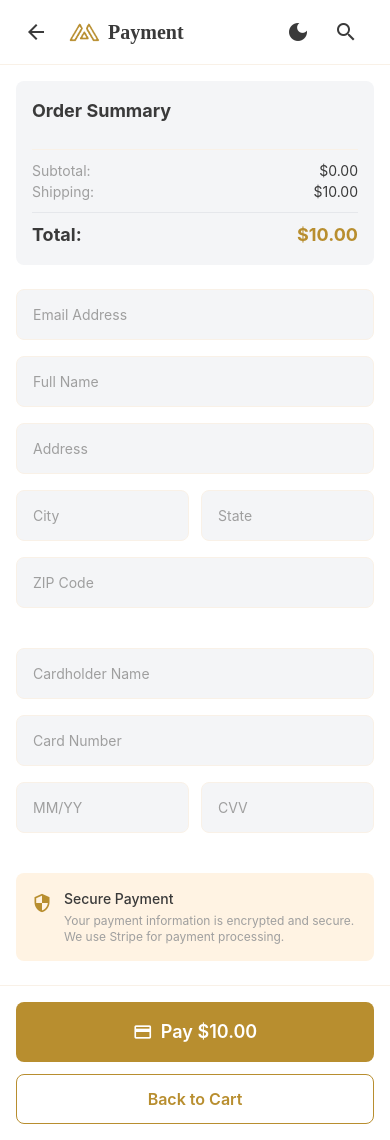
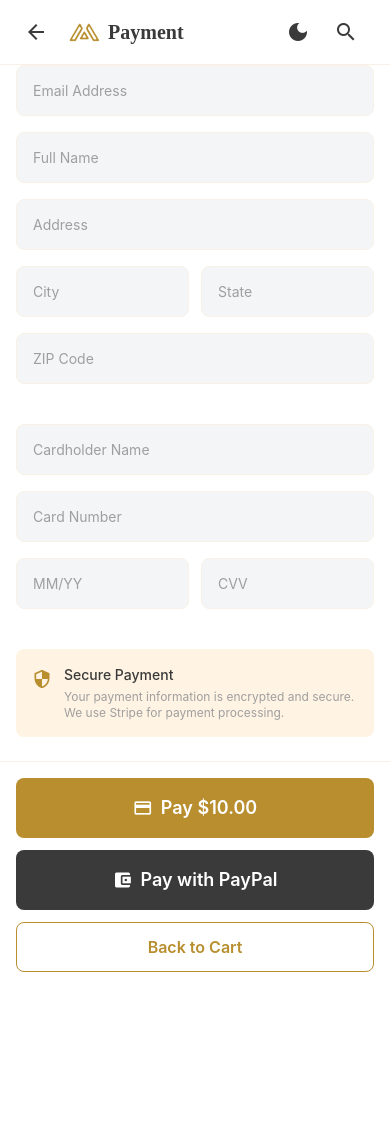
Before and after one commit to Mostafa-Nezar/furniro-mobile, a React Native app: screen /Payment in a window 390 px wide. After the commit the page ends 988 px from the top, so only its background shows below. Built offline with nearby package versions, Linux system fonts and the light colour scheme.

Commit message:
paypal payment option

```diff
--- a/app/screens/Payment.jsx
+++ b/app/screens/Payment.jsx
@@ -95,6 +95,28 @@ const Payment = () => {
       setLoading(false);
     }
   };
+  const handlePayWithPayPal = async () => {
+    setLoading(true);
+    try {
+      const res = await fetch("http://localhost:3001/api/paypal/create-paypal-order", {
+        method: "POST",
+        headers: { "Content-Type": "application/json" },
+        body: JSON.stringify({ total: total.toFixed(2) }),
+      });
+
+      const data = await res.json();
+
+      if (res.ok && data.approveUrl) {
+        Linking.openURL(data.approveUrl);
+      } else {
+        Alert.alert("Payment Failed", data.error || "Something went wrong");
+      }
+    } catch (err) {
+      Alert.alert("Error", "Network error. Please try again.");
+    } finally {
+      setLoading(false);
+    }
+  };
 
   const InputField = ({
     value,
@@ -129,7 +151,7 @@ const Payment = () => {
     <View style={[tw`flex-1`, { backgroundColor: theme.white }]}>
       <Header title="Payment" showBack={true} showCart={false} />
       <ScrollView style={tw`flex-1 px-4`} showsVerticalScrollIndicator={false}>
-        <View style={[tw`p-4 rounded-lg mb-6 mt-4`, { backgroundColor: theme.semiWhite }]}>
+        {/* <View style={[tw`p-4 rounded-lg mb-6 mt-4`, { backgroundColor: theme.semiWhite }]}>
           <Text style={[tw`text-lg font-bold mb-3`, { color: theme.black }]}>Order Summary</Text>
           {cart.map((item, i) => (
             <View key={i} style={tw`flex-row justify-between mb-2`}>
@@ -153,7 +175,7 @@ const Payment = () => {
               <Text style={[tw`text-lg font-bold`, { color: theme.primary }]}>${total.toFixed(2)}</Text>
             </View>
           </View>
-        </View>
+        </View> */}
         <View style={tw`mb-6`}>
           <InputField value={formData.email} onChangeText={(v) => handleInputChange("email", v)} placeholder="Email Address" keyboardType="email-address" />
           <InputField value={formData.fullName} onChangeText={(v) => handleInputChange("fullName", v)} placeholder="Full Name" />
@@ -168,7 +190,6 @@ const Payment = () => {
           </View>
           <InputField value={formData.zipCode} onChangeText={(v) => handleInputChange("zipCode", v)} placeholder="ZIP Code" keyboardType="numeric" maxLength={10} />
         </View>
-
         <View style={tw`mb-6`}>
           <InputField value={formData.cardholderName} onChangeText={(v) => handleInputChange("cardholderName", v)} placeholder="Cardholder Name" />
           <InputField value={formData.cardNumber} onChangeText={(v) => handleInputChange("cardNumber", formatCardNumber(v))} placeholder="Card Number" keyboardType="numeric" maxLength={19} />
@@ -181,7 +202,6 @@ const Payment = () => {
             </View>
           </View>
         </View>
-
         <View style={[tw`p-4 rounded-lg mb-6 flex-row`, { backgroundColor: theme.lightBeige }]}>
           <Icon name="security" size={20} color={theme.primary} style={tw`mr-3 mt-1`} />
           <View style={tw`flex-1`}>
@@ -202,7 +222,10 @@ const Payment = () => {
             {loading ? "Processing..." : `Pay $${total.toFixed(2)}`}
           </Text>
         </TouchableOpacity>
-
+          <TouchableOpacity onPress={handlePayWithPayPal} disabled={loading} style={[tw`py-4 rounded-lg flex-row items-center justify-center mt-3`,{ backgroundColor: theme.black },]}>
+            <Icon  name="account-balance-wallet" size={20} color={theme.white} style={tw`mr-2`}/>
+            <Text style={[tw`text-lg font-semibold text-white`]}>Pay with PayPal</Text>
+        </TouchableOpacity>
         <TouchableOpacity onPress={() => navigation.goBack()} style={[tw`py-3 mt-3 border rounded-lg`, { borderColor: theme.primary }]}>
           <Text style={[tw`text-center text-base font-semibold`, { color: theme.primary }]}>
             Back to Cart
--- a/package.json
+++ b/package.json
@@ -19,6 +19,7 @@
     "expo-auth-session": "~6.2.0",
     "expo-crypto": "~14.1.5",
     "expo-font": "~13.3.1",
+    "expo-image-picker": "~16.1.4",
     "expo-splash-screen": "~0.30.9",
     "expo-status-bar": "~2.2.3",
     "expo-web-browser": "~14.2.0",
@@ -31,8 +32,7 @@
     "react-native-vector-icons": "^10.2.0",
     "react-native-web": "^0.20.0",
     "twrnc": "^4.9.1",
-    "yup": "^1.6.1",
-    "expo-image-picker": "~16.1.4"
+    "yup": "^1.6.1"
   },
   "devDependencies": {
     "@babel/core": "^7.20.0"
```
